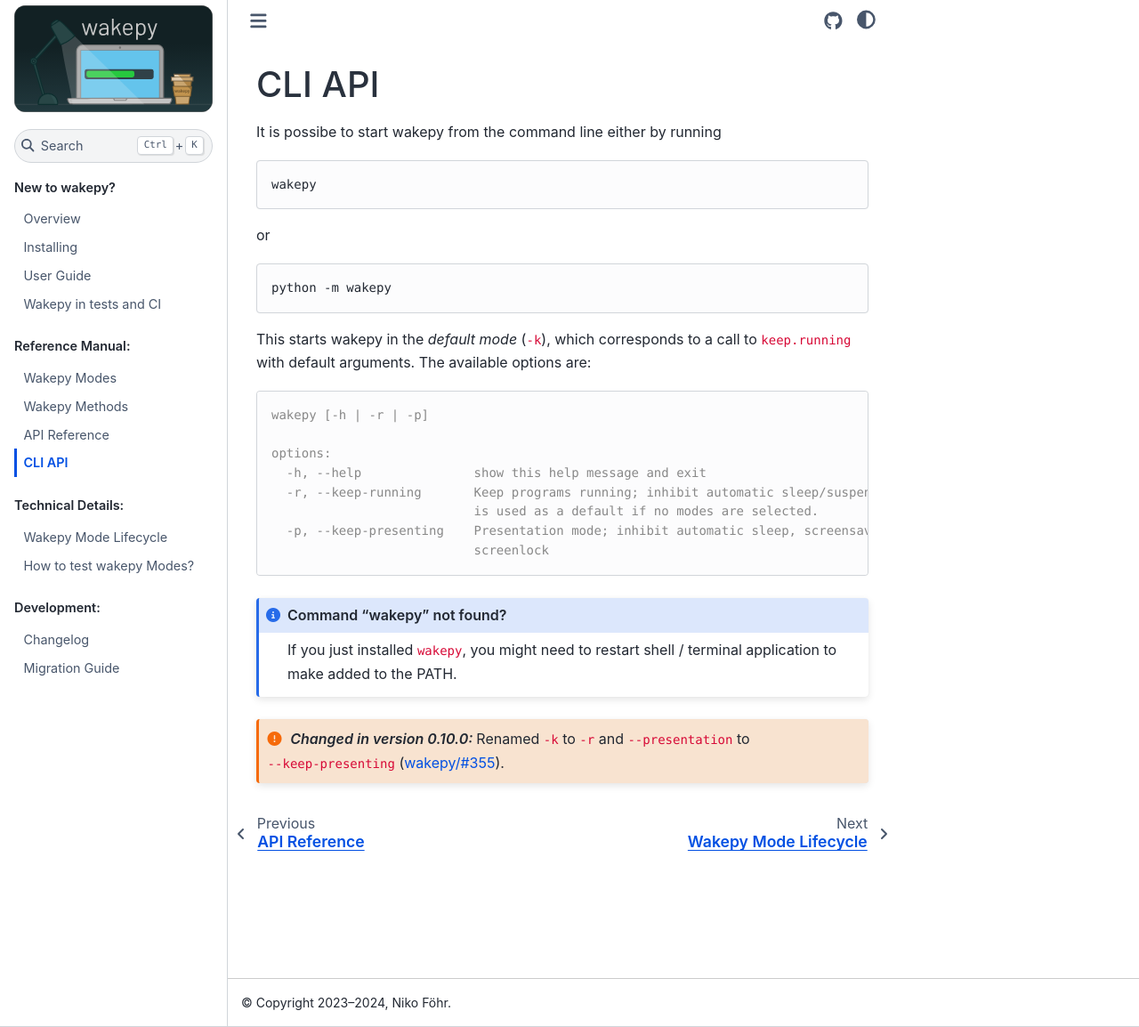
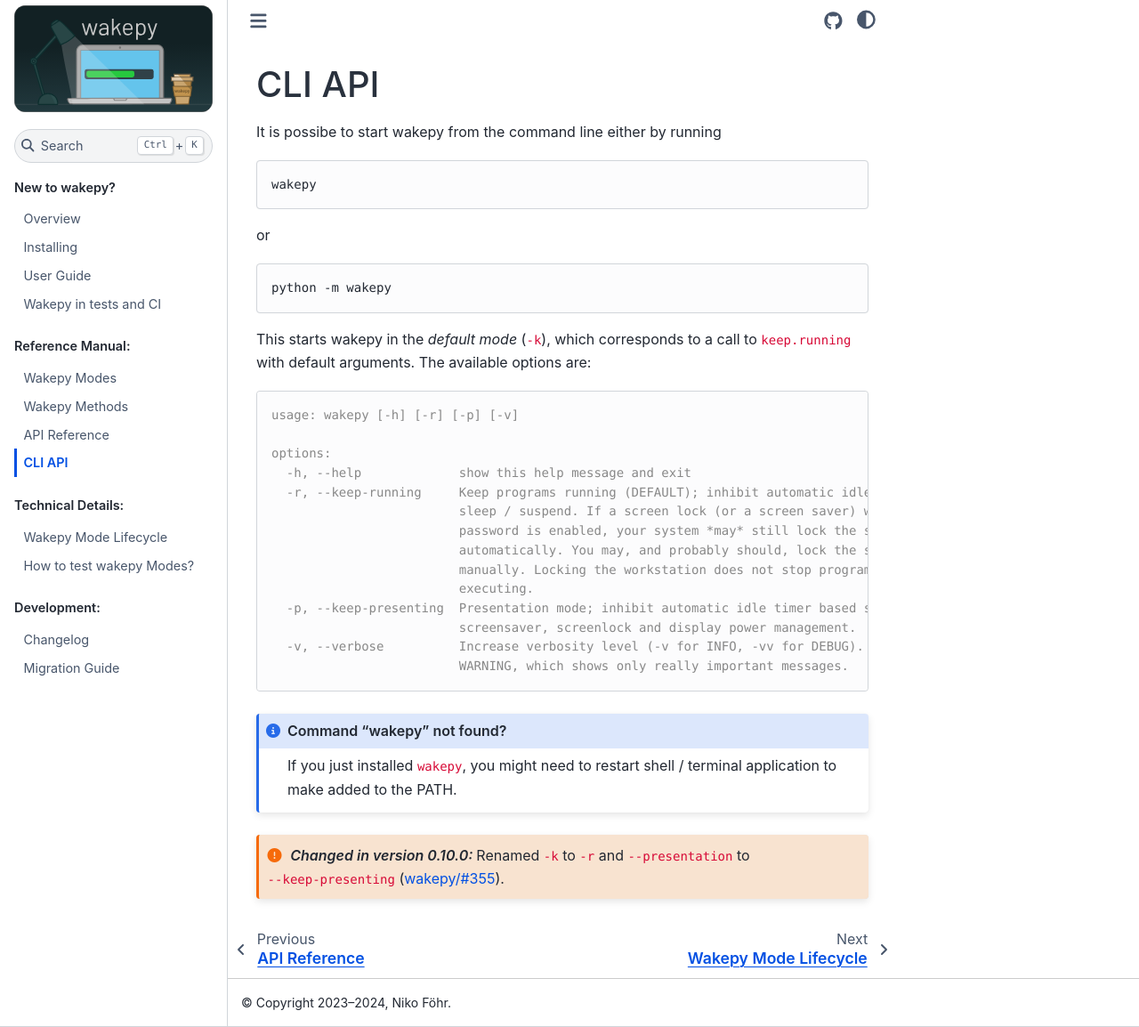
Before and after one commit to fohrloop/wakepy, a Sphinx documentation site: the page built from docs/source/cli-api.md, in a window 1280 px wide and 1154 px high. Shown: the whole window at 89% size. Built offline with Sphinx 7.4.7 and the Sphinx Book theme 1.1.4, drawn with Linux system fonts in a browser that asks for light colours; the version number could not be read and is left out.

Commit message:
Add verbosity flags -v and -vv to the wakepy CLI command

````diff
--- a/docs/source/cli-api.md
+++ b/docs/source/cli-api.md
@@ -15,14 +15,20 @@
 This starts wakepy in the *default mode* (`-k`), which corresponds to a call to `keep.running` with default arguments. The available options are:
 
 ```{code-block} output
-wakepy [-h | -r | -p]
+usage: wakepy [-h] [-r] [-p] [-v]
 
 options:
-  -h, --help               show this help message and exit
-  -r, --keep-running       Keep programs running; inhibit automatic sleep/suspend. This
-                           is used as a default if no modes are selected.
-  -p, --keep-presenting    Presentation mode; inhibit automatic sleep, screensaver and
-                           screenlock
+  -h, --help             show this help message and exit
+  -r, --keep-running     Keep programs running (DEFAULT); inhibit automatic idle timer based
+                         sleep / suspend. If a screen lock (or a screen saver) with a
+                         password is enabled, your system *may* still lock the session
+                         automatically. You may, and probably should, lock the session
+                         manually. Locking the workstation does not stop programs from
+                         executing.
+  -p, --keep-presenting  Presentation mode; inhibit automatic idle timer based sleep,
+                         screensaver, screenlock and display power management.
+  -v, --verbose          Increase verbosity level (-v for INFO, -vv for DEBUG). Default is
+                         WARNING, which shows only really important messages.
 ```
 
 
````
Also changed, not shown: 1 other file.
